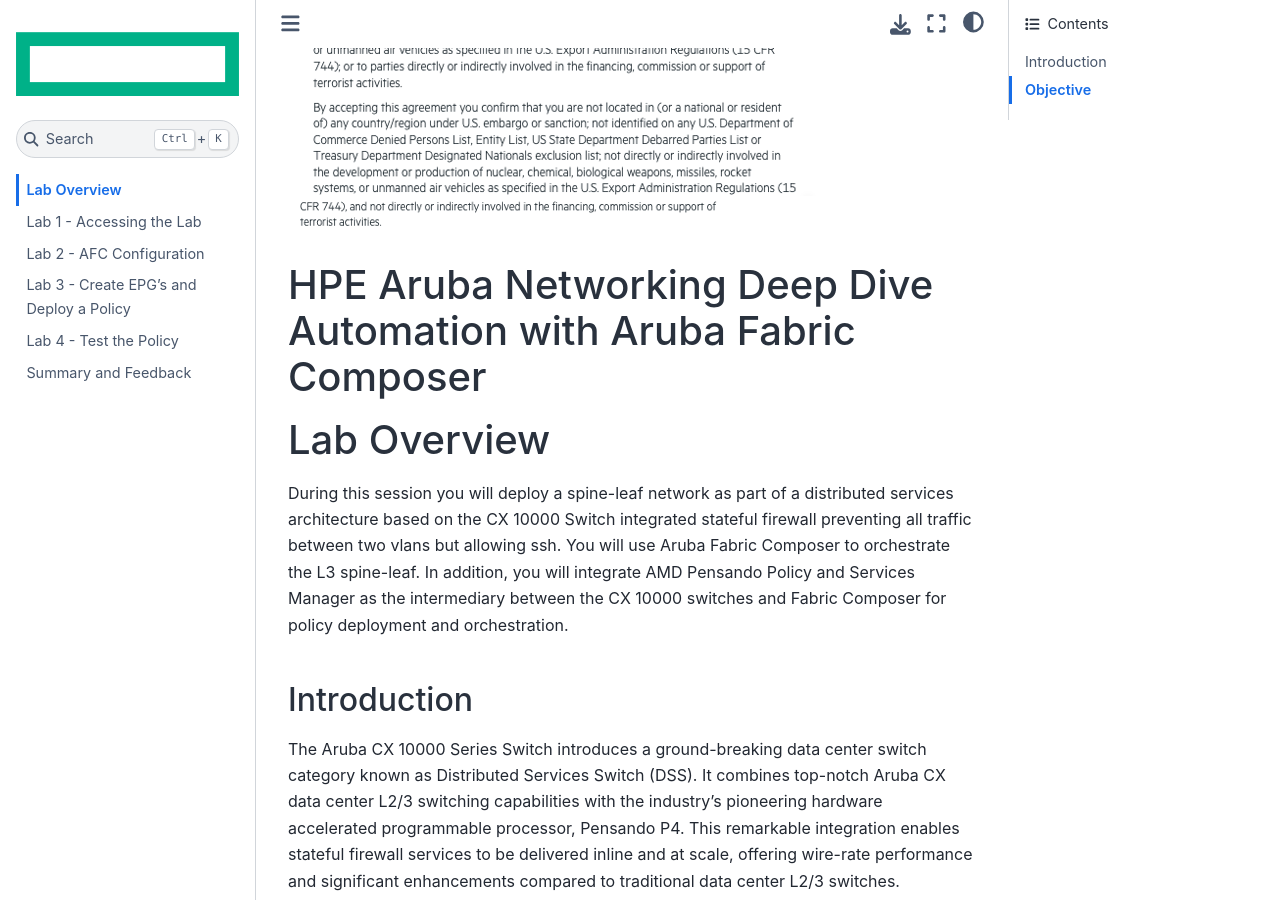
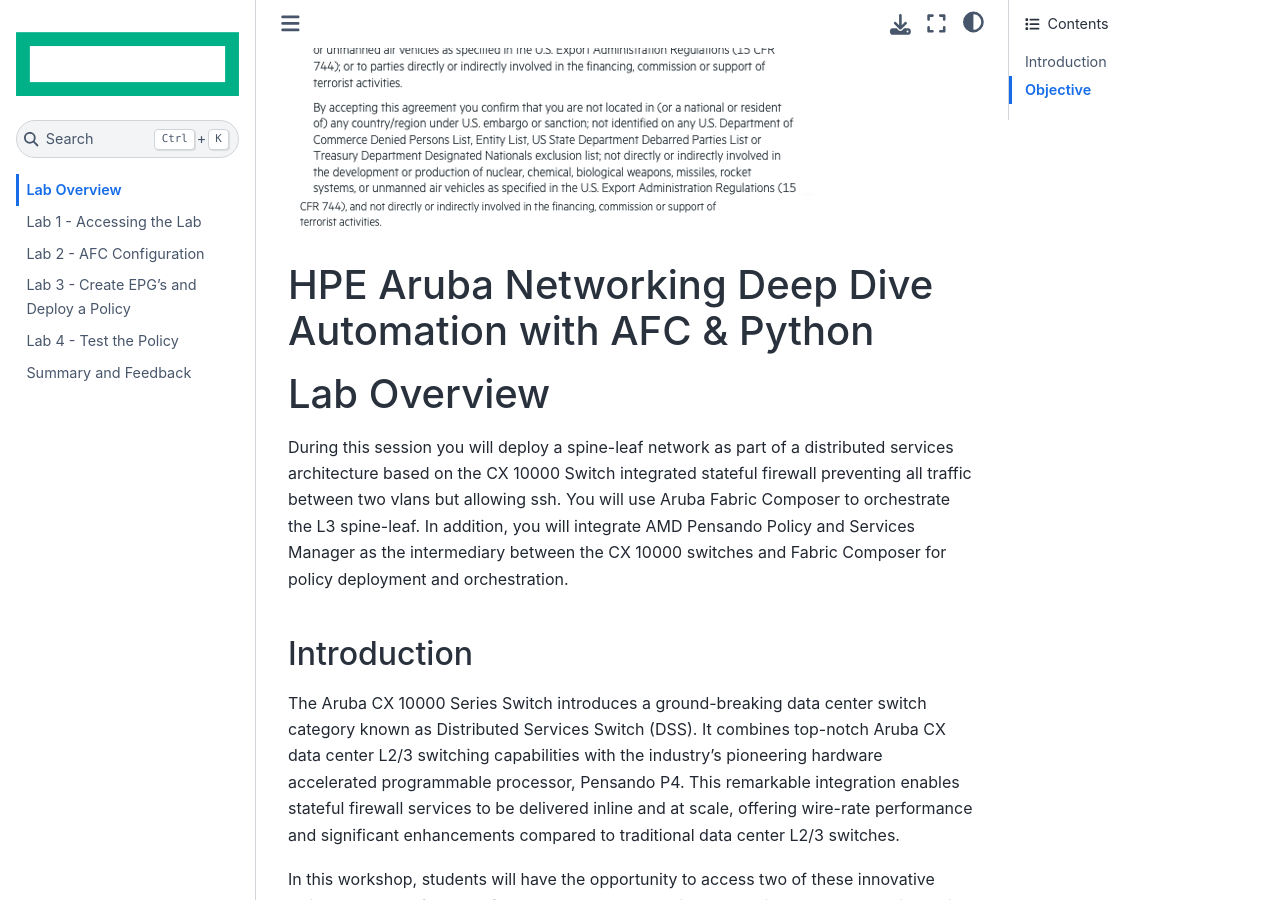
Before and after one commit to xod442/aruba-te-labguide-te4203, a Jupyter Book: the page built from docs/home.md, in a window 1280 px wide and 900 px high, scrolled down 975 px. Built offline with Jupyter Book 1.0.4 settings and Sphinx 7.4.7 and the Sphinx Book theme 1.1.4, drawn with Linux system fonts in a browser that asks for light colours.

Commit message:
see file for any changes

```diff
--- a/docs/home.md
+++ b/docs/home.md
@@ -3,7 +3,7 @@
 ![Disclosure](images/disclose.png)
 
 
-<h1>HPE Aruba Networking Deep Dive Automation with Aruba Fabric Composer</h1>
+<h1>HPE Aruba Networking Deep Dive Automation with AFC & Python</h1>
 
 # Lab Overview
 During this session you will deploy a spine-leaf network as part of a distributed services architecture based on the CX 10000 Switch integrated stateful firewall preventing all traffic between two vlans but allowing ssh. You will use Aruba Fabric Composer to orchestrate the L3 spine-leaf. In addition, you will integrate AMD Pensando Policy and Services Manager as the intermediary between the CX 10000 switches and Fabric Composer for policy deployment and orchestration.
```
